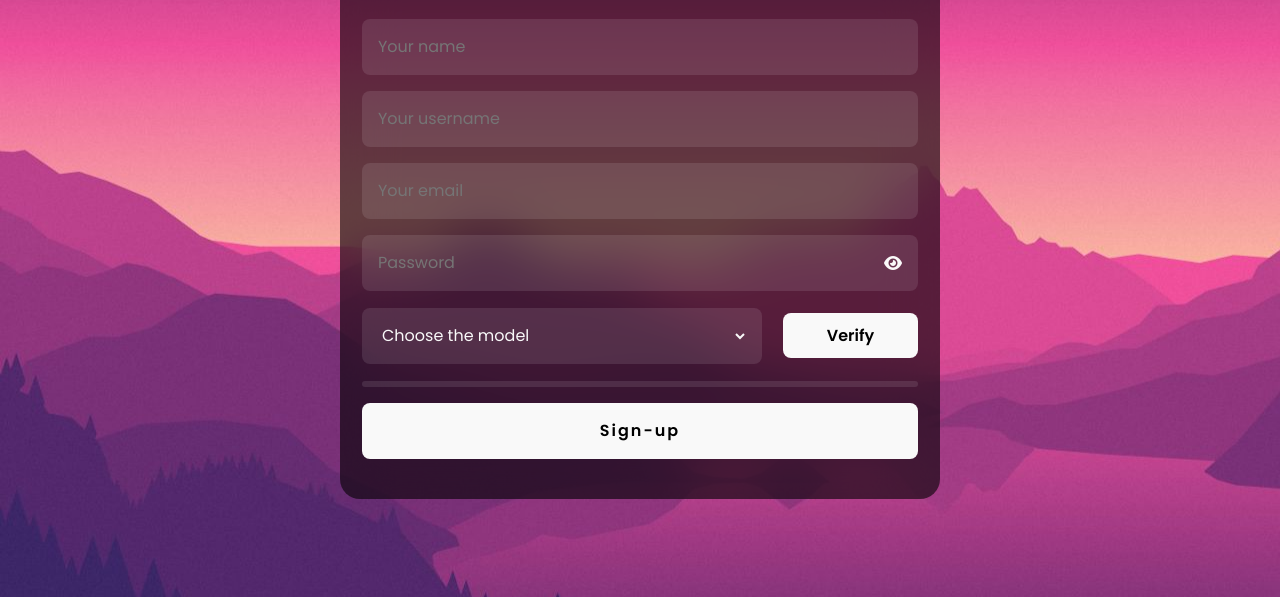
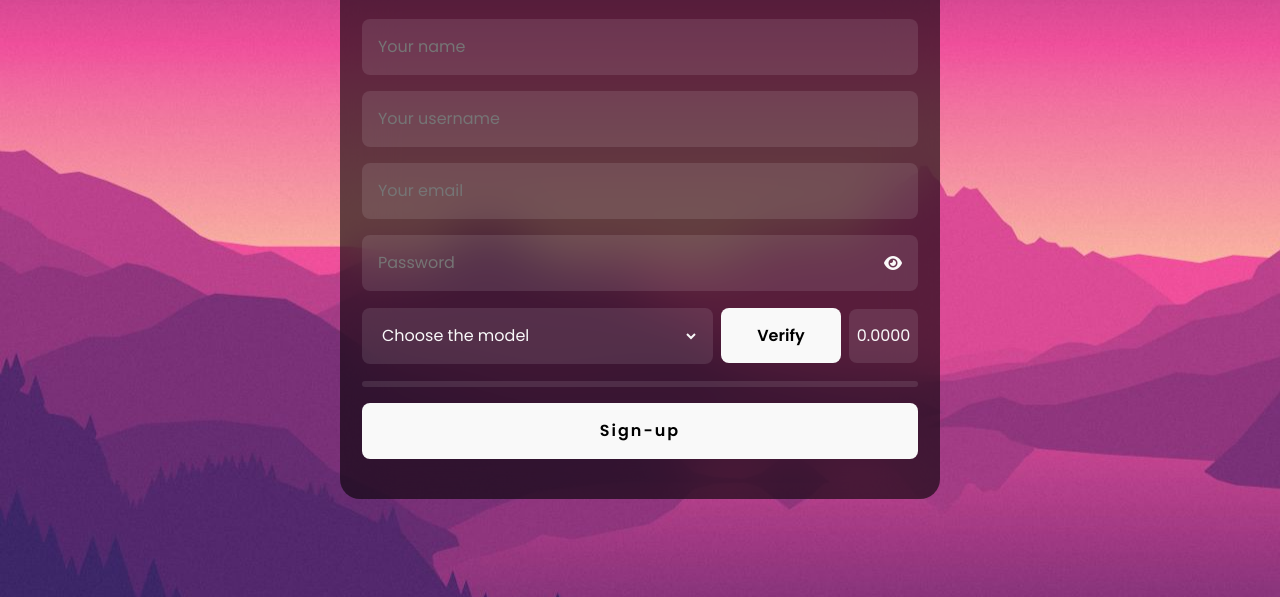
Before and after one commit to teebow1e/login-form, a plain HTML site: page templates/index.html in a window 1280 px wide. Shown: the part 203-800 px from the top of the page. Drawn offline with nearby package versions, Linux system fonts and the light colour scheme; files that its build step writes are made by us from their sources; files whose address does not match are found by name.

Commit message:
feat(password-strength): add box to display score of pw

```diff
--- a/static/code.js
+++ b/static/code.js
@@ -6,6 +6,7 @@ const checkPwBtn = document.getElementById("check-pass");
 const dropdownModel = document.getElementById("dropdown-model");
 const passwordField = document.getElementById('password');
 const passwordToggler = document.querySelector('.toggle-password');
+const scoreDisplay = document.getElementById('points-display');
 
 const strength = {
   1: "very weak",
@@ -107,4 +108,5 @@ function handlePasswordStrength(data) {
     colorBars.style.background = strengthColor[strengthIndicator];
     strengthDiv.innerText = `Your password is ${strengthText}.`;
   }
+  scoreDisplay.textContent = parseFloat(data.strength).toFixed(4);
 }
--- a/static/styles.css
+++ b/static/styles.css
@@ -110,7 +110,7 @@ option {
 .check-pw-btn {
   cursor: pointer;
   border-radius: 8px;
-  padding: 10px;
+  padding: 15px;
   width: 135px;
   height: 100%;
   background: #f9f9f9;
@@ -232,3 +232,17 @@ option {
   font-size: 16px;
   color: #faf9f9;
 }
+
+#points-display {
+  display: flex;
+  align-items: center;
+  justify-content: center;
+  width: 80px;
+  height: 54px;
+  background: rgba(255, 255, 255, 0.1);
+  color: #f9f9f9;
+  border-radius: 8px;
+  font-family: inherit;
+  font-size: 16px;
+  text-align: center;
+}
--- a/templates/index.html
+++ b/templates/index.html
@@ -60,6 +60,7 @@
                         <option value="linear_rg">Linear Regression</option>
                       </select>
                     <input type="button" value="Verify" class="check-pw-btn" id="check-pass">
+                    <div id="points-display">0.0000</div>
                 </div>
                 <div id="bars">
                     <div class="color-bars"></div>
```
